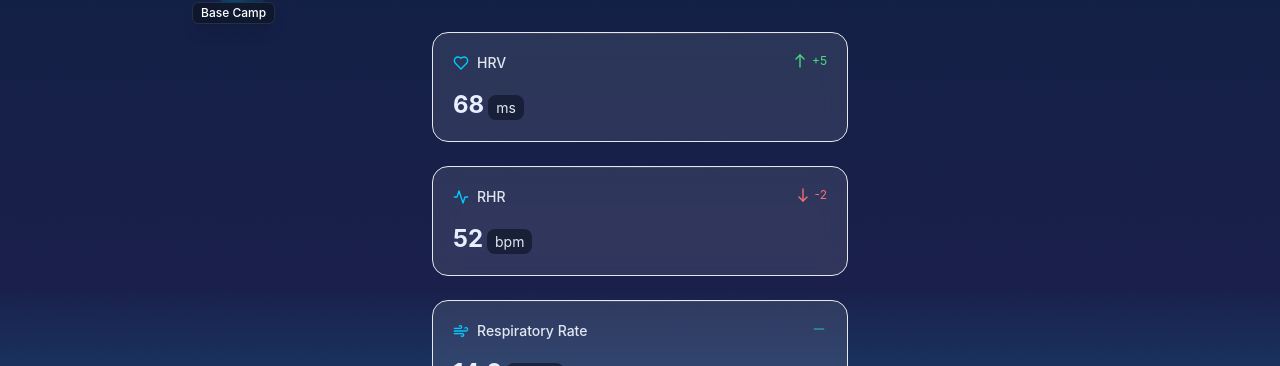
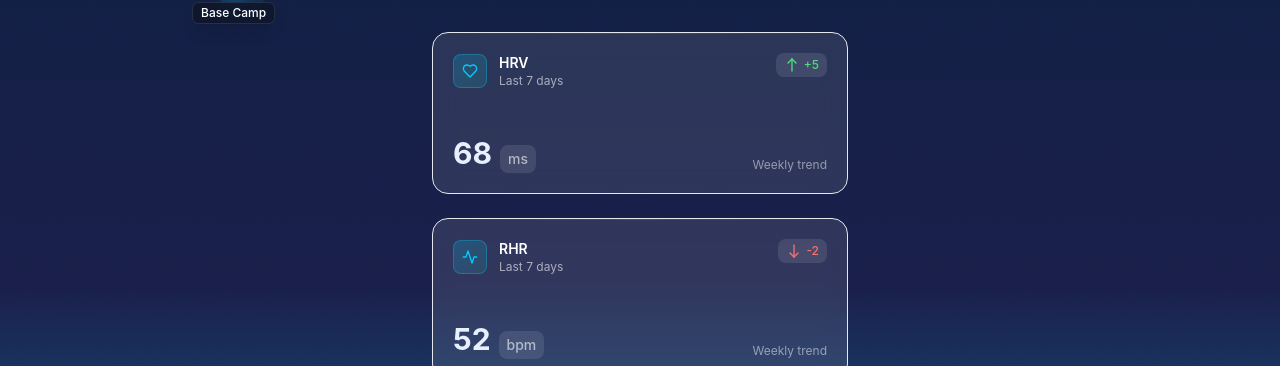
Before and after one commit to Bhavya2396/Gage, a React (Vite) app: page /health in a window 1280 px wide. Shown: the part 434-800 px from the top of the page. Built offline with nearby package versions, Linux system fonts and the light colour scheme.

Commit message:
Enhance all card components with improved visual appeal, animations, and better UX

```diff
--- a/src/components/health/HealthCard.tsx
+++ b/src/components/health/HealthCard.tsx
@@ -65,17 +65,21 @@ const HealthCard: React.FC<HealthMetricCardProps> = ({
     const range = max - min;
 
     return (
-      <div className="h-10 flex items-end space-x-1">
+      <div className="h-12 flex items-end space-x-1">
         {chartData.map((point, i) => {
-          const height = ((point - min) / range) * 100;
+          const height = Math.max(((point - min) / range) * 100, 8);
+          const isLatest = i === chartData.length - 1;
           return (
             <div
               key={i}
-              className="w-1 rounded-t-sm"
+              className="w-1.5 rounded-t-sm transition-all duration-300"
               style={{
                 height: `${height}%`,
-                backgroundColor: color,
-                opacity: i === chartData.length - 1 ? 1 : 0.6
+                background: isLatest
+                  ? `linear-gradient(to top, ${color}, ${color}80)`
+                  : `linear-gradient(to top, ${color}60, ${color}30)`,
+                opacity: isLatest ? 1 : 0.7,
+                boxShadow: isLatest ? `0 0 8px ${color}40` : 'none'
               }}
             />
           );
@@ -129,18 +133,35 @@ const HealthCard: React.FC<HealthMetricCardProps> = ({
       size={expanded ? "xl" : "md"}
       className="w-full"
       onClick={handleClick}
+      interactive
+      animate
+      whileHover={{
+        scale: 1.02,
+        y: -2,
+        boxShadow: '0 20px 40px rgba(0, 204, 255, 0.15), 0 8px 16px rgba(0, 0, 0, 0.1)'
+      }}
+      whileTap={{ scale: 0.98 }}
+      glow={trend === 'up'}
+      glowColor={trend === 'up' ? '#4ade80' : trend === 'down' ? '#f87171' : color}
     >
       <div className="flex justify-between items-start">
         <div className="flex items-center">
-          {icon && <div className="mr-2 text-accent-primary">{icon}</div>}
-          <h3 className="text-sm font-medium text-alpine-mist">{title}</h3>
+          {icon && (
+            <div className="mr-3 p-2 rounded-lg bg-gradient-to-br from-primary-cyan-500/20 to-primary-teal-500/20 border border-primary-cyan-500/30">
+              <div className="text-primary-cyan-500">{icon}</div>
+            </div>
+          )}
+          <div>
+            <h3 className="text-sm font-semibold text-white">{title}</h3>
+            <div className="text-xs text-white/60">Last 7 days</div>
+          </div>
         </div>
 
         {trend && (
-          <div className="flex items-center">
+          <div className="flex items-center bg-white/10 rounded-lg px-2 py-1">
             {trendIcons[trend]}
             {trendValue && (
-              <span className="text-xs ml-1" style={{ color: trend === 'up' ? '#4ade80' : trend === 'down' ? '#f87171' : 'var(--color-accent-secondary)' }}>
+              <span className="text-xs ml-1 font-medium" style={{ color: trend === 'up' ? '#4ade80' : trend === 'down' ? '#f87171' : '#60a5fa' }}>
                 {trendValue}
               </span>
             )}
@@ -148,13 +169,20 @@ const HealthCard: React.FC<HealthMetricCardProps> = ({
         )}
       </div>
 
-      <div className="flex justify-between items-end mt-2">
-        <div>
-          <span className="text-2xl font-bold" style={{ color }}>{value}</span>
-          {unit && <span className="text-alpine-mist text-sm ml-1 bg-glass-background bg-opacity-30 px-2 py-1 rounded-lg">{unit}</span>}
+      <div className="flex justify-between items-end mt-4">
+        <div className="flex items-baseline space-x-2">
+          <span className="text-3xl font-bold text-white" style={{ color }}>{value}</span>
+          {unit && (
+            <span className="text-white/60 text-sm bg-white/10 px-2 py-1 rounded-lg font-medium">
+              {unit}
+            </span>
+          )}
         </div>
 
-        <MiniChart />
+        <div className="flex flex-col items-end">
+          <MiniChart />
+          <div className="text-xs text-white/50 mt-1">Weekly trend</div>
+        </div>
       </div>
 
       <AnimatePresence>
--- a/src/components/nutrition/MealCard.tsx
+++ b/src/components/nutrition/MealCard.tsx
@@ -61,21 +61,47 @@ const MealCard: React.FC<MealCardProps> = ({
       variant={completed ? 'muted' : 'default'}
       size="md"
       className={`w-full ${className}`}
+      interactive
+      animate
+      whileHover={{
+        scale: 1.02,
+        y: -2,
+        boxShadow: completed
+          ? '0 8px 16px rgba(0, 0, 0, 0.1)'
+          : '0 20px 40px rgba(0, 204, 255, 0.1), 0 8px 16px rgba(0, 0, 0, 0.1)'
+      }}
+      whileTap={{ scale: 0.98 }}
+      glow={!completed}
+      glowColor="#00ccff"
     >
       <div className="flex justify-between items-start">
-        <div>
-          <div className="flex items-center">
-            <h3 className={`text-base sm:text-lg font-medium ${completed ? 'text-alpine-mist/70' : 'text-alpine-mist'}`}>
-              {title}
-            </h3>
-            <span className={`ml-2 text-xs ${completed ? 'text-alpine-mist/50' : 'text-alpine-mist/80'}`}>
-              {time}
-            </span>
+        <div className="flex-1">
+          <div className="flex items-center mb-2">
+            <div className="flex items-center space-x-3">
+              <div className={`p-2 rounded-lg ${completed ? 'bg-white/10' : 'bg-gradient-to-br from-primary-cyan-500/20 to-primary-teal-500/20 border border-primary-cyan-500/30'}`}>
+                <Utensils size={16} className={completed ? 'text-white/60' : 'text-primary-cyan-500'} />
+              </div>
+              <div>
+                <h3 className={`text-lg font-semibold ${completed ? 'text-white/70' : 'text-white'}`}>
+                  {title}
+                </h3>
+                <span className={`text-sm ${completed ? 'text-white/50' : 'text-white/60'}`}>
+                  {time}
+                </span>
+              </div>
+            </div>
           </div>
 
-          <p className={`text-xs sm:text-sm mt-1 ${completed ? 'text-alpine-mist/50' : 'text-alpine-mist/70'}`}>
-            {macros.calories} kcal • {macros.protein}g protein • {macros.carbs}g carbs • {macros.fat}g fat
-          </p>
+          <div className="grid grid-cols-2 gap-3 mb-3">
+            <div className="bg-white/10 rounded-lg p-2">
+              <div className="text-lg font-bold text-white">{macros.calories}</div>
+              <div className="text-xs text-white/60">kcal</div>
+            </div>
+            <div className="bg-white/10 rounded-lg p-2">
+              <div className="text-lg font-bold text-white">{macros.protein}g</div>
+              <div className="text-xs text-white/60">protein</div>
+            </div>
+          </div>
         </div>
 
         <div className="flex">
--- a/src/components/workout/ExerciseCard.tsx
+++ b/src/components/workout/ExerciseCard.tsx
@@ -115,19 +115,38 @@ const ExerciseCard: React.FC<ExerciseCardProps> = ({
       size="full"
       className={`${className} ${isActive ? 'border-primary-cyan-500' : ''} ${isCompleted ? 'border-primary-cyan-500/50 bg-glass-background/50' : ''}`}
       onClick={!isActive && !isCompleted ? onActivate : undefined}
+      interactive
+      animate
+      whileHover={{
+        scale: 1.02,
+        y: -2,
+        boxShadow: isActive
+          ? '0 20px 40px rgba(0, 204, 255, 0.2), 0 8px 16px rgba(0, 0, 0, 0.1)'
+          : '0 8px 16px rgba(0, 0, 0, 0.1)'
+      }}
+      whileTap={{ scale: 0.98 }}
+      glow={isActive}
+      glowColor="#00ccff"
     >
-      <div className="flex justify-between items-start mb-3">
+      <div className="flex justify-between items-start mb-4">
+        <div className="flex-1">
+          <div className="flex items-center space-x-3 mb-3">
+            <div className={`p-2 rounded-lg ${isActive ? 'bg-gradient-to-br from-primary-cyan-500/20 to-primary-teal-500/20 border border-primary-cyan-500/30' : 'bg-white/10'}`}>
+              <Dumbbell size={16} className={isActive ? 'text-primary-cyan-500' : 'text-white/60'} />
+            </div>
             <div>
-          <h3 className="text-base sm:text-lg font-medium text-alpine-mist">{name}</h3>
+              <h3 className="text-lg font-semibold text-white">{name}</h3>
               <div className="flex flex-wrap gap-2 mt-1">
                 {muscleGroup && (
-              <span className="text-xs px-2 py-0.5 bg-glass-background rounded-full text-alpine-mist">
+                  <span className="text-xs px-2 py-1 bg-white/10 rounded-lg text-white/60">
                     {muscleGroup}
                   </span>
                 )}
-            <span className="text-xs px-2 py-0.5 bg-primary-cyan-500/20 rounded-full text-primary-cyan-500">
+                <span className="text-xs px-2 py-1 bg-primary-cyan-500/20 rounded-lg text-primary-cyan-400 font-medium">
                   {typeof reps === 'string' ? reps : `${reps} reps`} × {sets} sets
                 </span>
+              </div>
+            </div>
           </div>
         </div>
 
```
Lines whose indentation alone changed are shown as unchanged.
